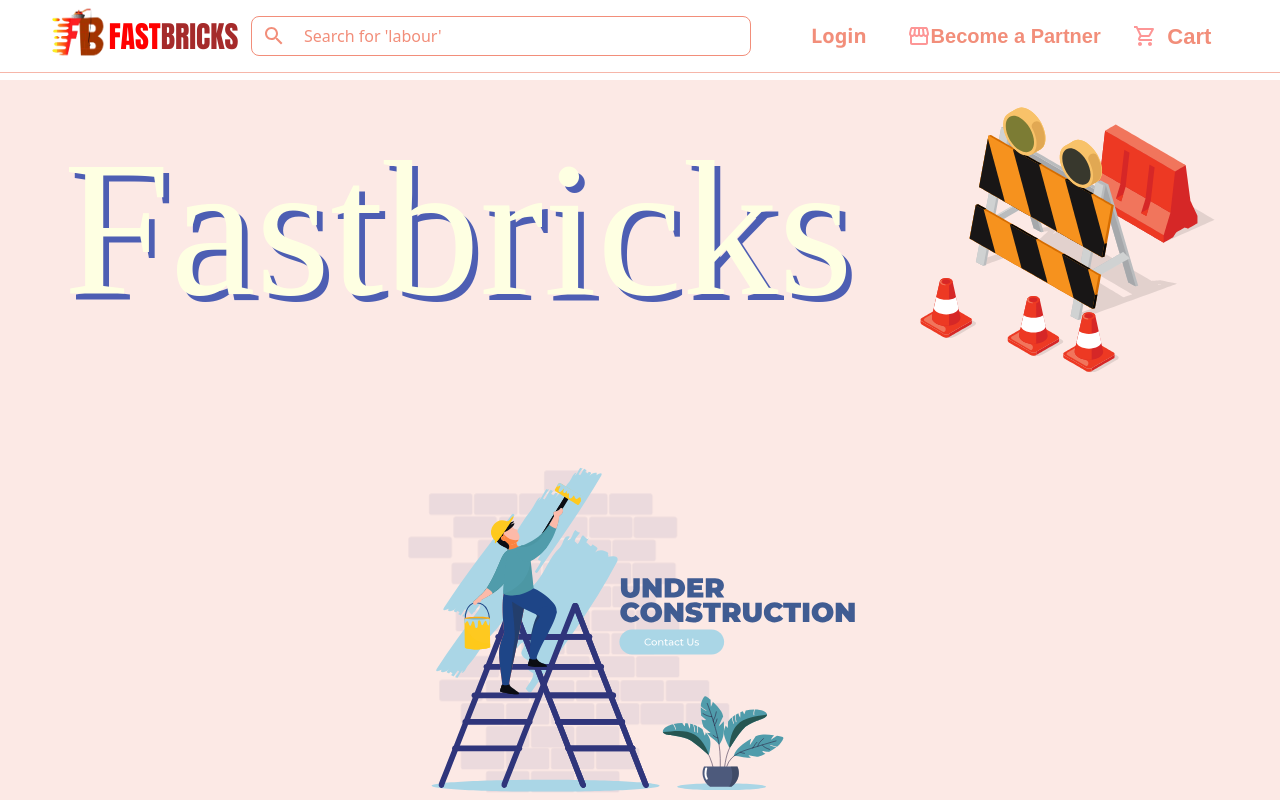
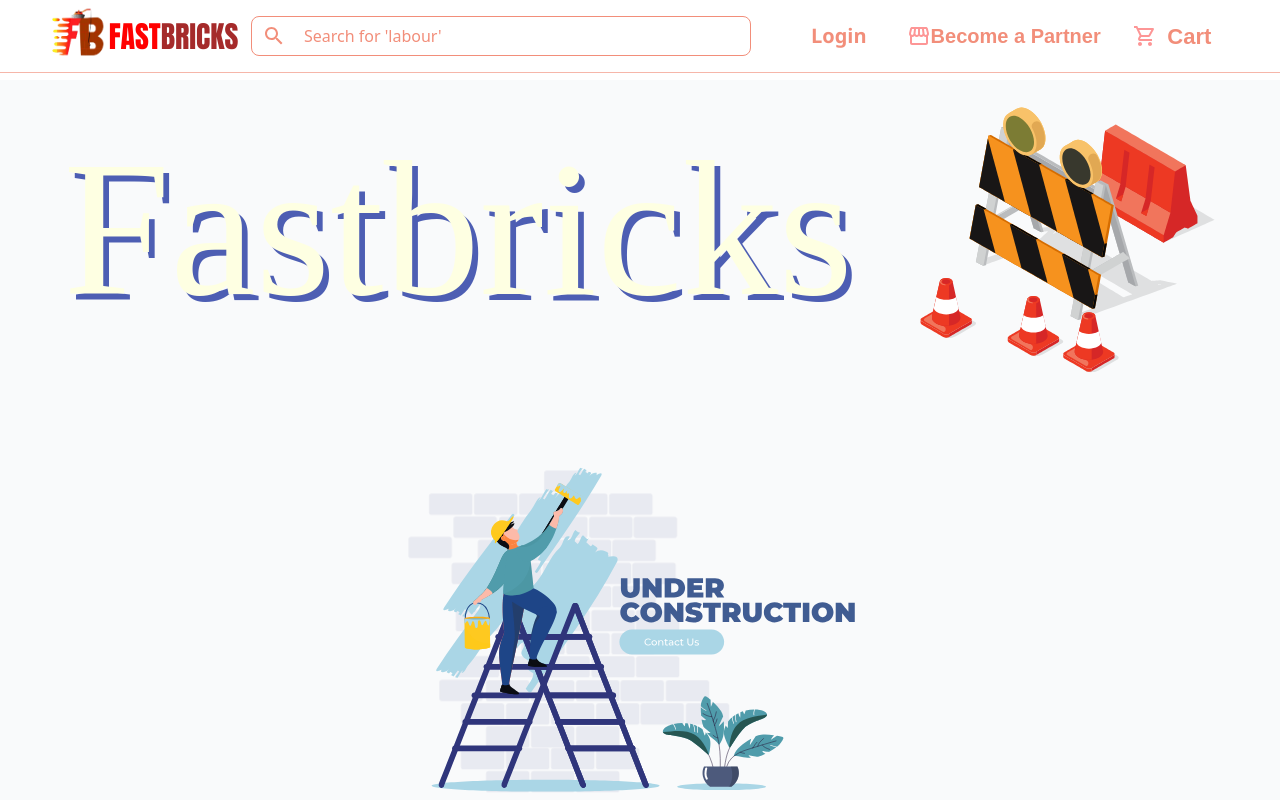
Before and after one commit to fastbricks/fastbricks_frontend, a Next.js app: page /about in a window 1280 px wide. Shown: the top 800 px of the page. Built offline with nearby package versions, Linux system fonts and the light colour scheme.

Commit message:
Update page.js

```diff
--- a/src/app/(footer)/about/page.js
+++ b/src/app/(footer)/about/page.js
@@ -46,7 +46,7 @@
 export default function About() {
   return (
     <>
-      <Box sx={{ backgroundColor: "#f8c8bd65" }}>
+      <Box sx={{ backgroundColor: "#f8c8bd6s5" }} className="bg-gray-50">
         <Box>
           <Box
             sx={{
```
